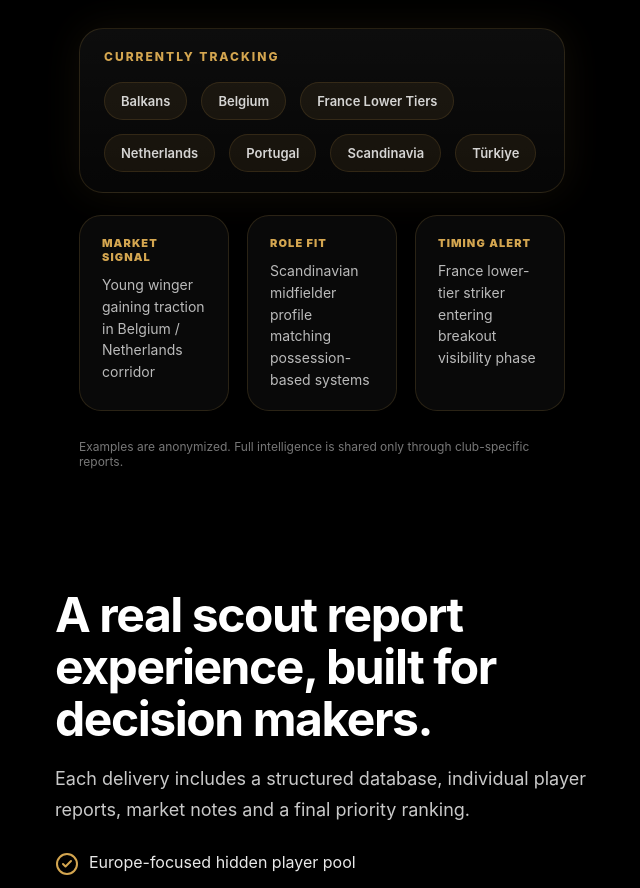
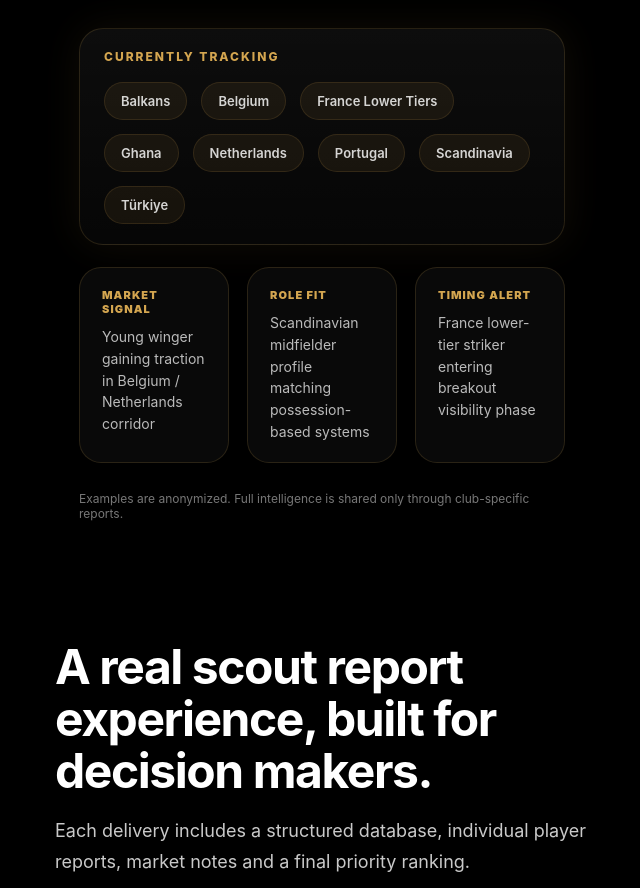
Before and after one commit to miscoutpro/mi-scout-site, a React (Vite) app: page / in a window 1280 px wide. Shown: the part 3480-4368 px from the top of the page, without its empty margins (19-659 px from the left). Built offline with nearby package versions, Linux system fonts and the light colour scheme.

Commit message:
Update main.jsx

```diff
--- a/src/main.jsx
+++ b/src/main.jsx
@@ -260,6 +260,7 @@ function App() {
       <p>Balkans</p>
       <p>Belgium</p>
       <p>France Lower Tiers</p>
+      <p>Ghana</p>
       <p>Netherlands</p>
       <p>Portugal</p>
       <p>Scandinavia</p>
```
